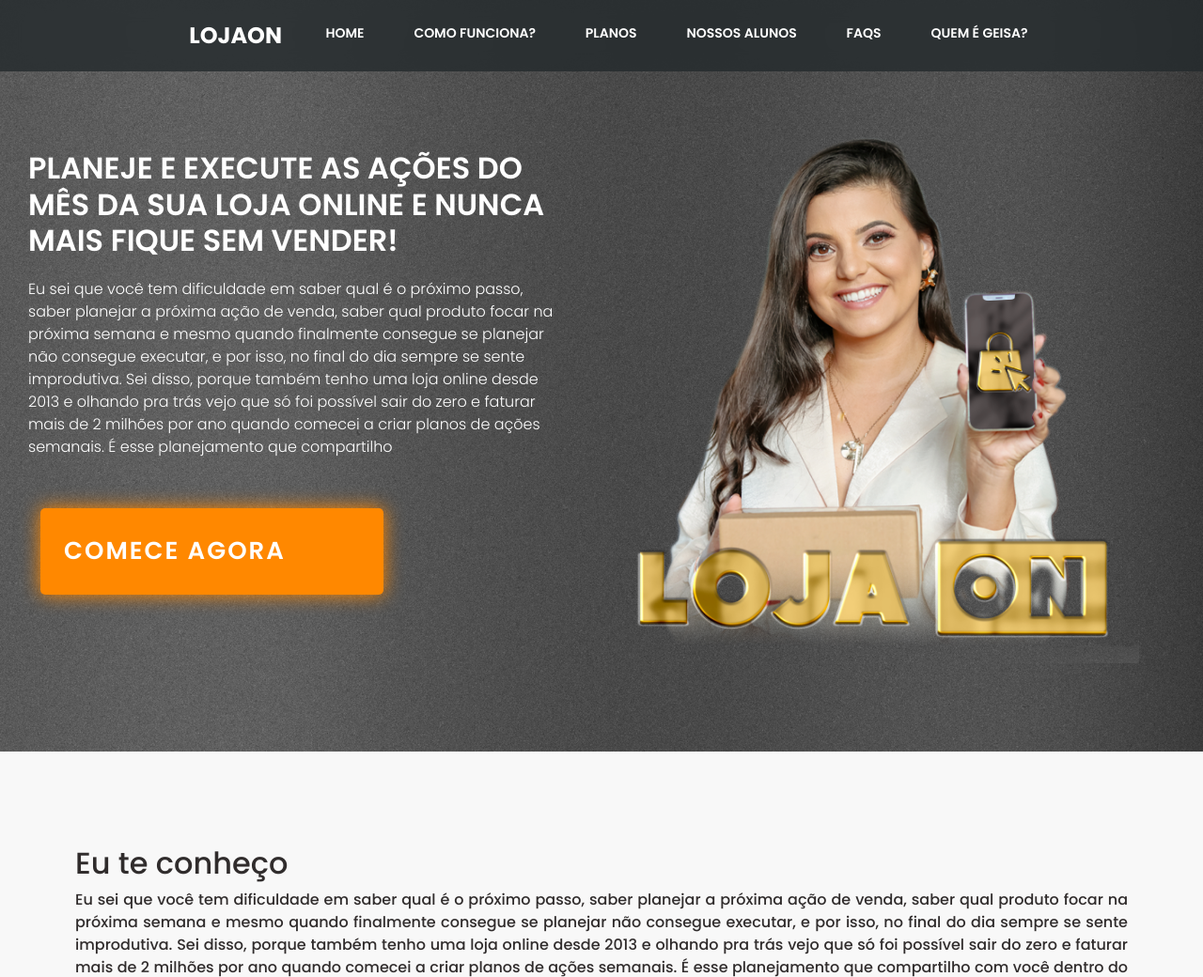
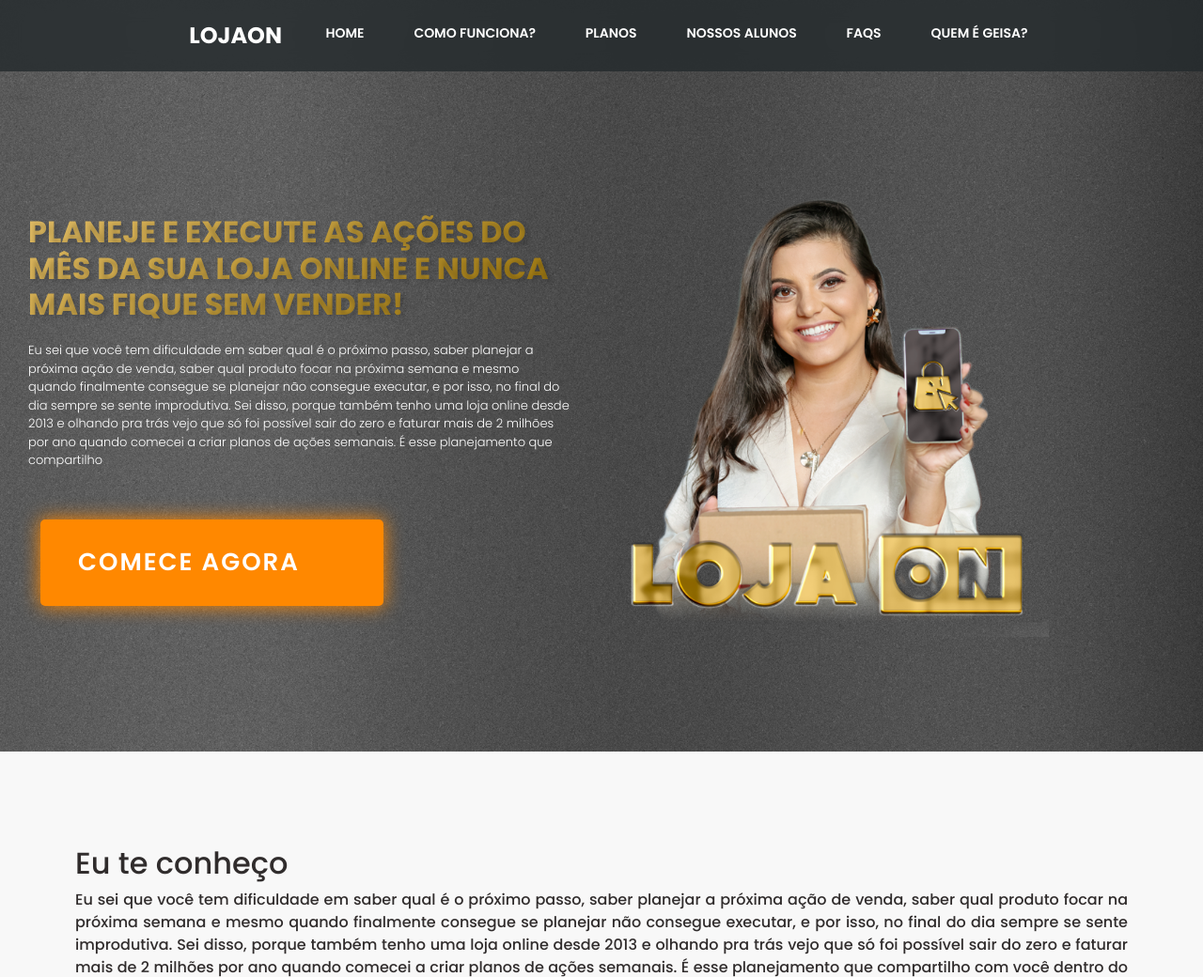
Before and after one commit to Rodrigo-171/Projeto_LojaOn, a PHP site: page / in a window 1280 px wide. Shown: the top 1040 px of the page at 94% size. Run offline with PHP 8.4, Linux system fonts and the light colour scheme; some libraries are stand-ins or nearby versions.

Commit message:
Arrumando o bg

```diff
--- a/css/estilo.css
+++ b/css/estilo.css
@@ -1,38 +1,31 @@
 @import url('https://fonts.googleapis.com/css2?family=Poppins:wght@200;300;500;600;700&display=swap');
-
 * {
     margin: 0;
     padding: 0;
     font-family: 'Poppins', sans-serif;
     color: #302c2c;
 }
-
 body {
     min-height: 100vh;
     align-items: center;
     justify-content: center;
     background-color: rgb(248, 248, 248);
 }
-
 a:hover{
     text-decoration: none;
     color: #fff;
 }
-
-
 /*---------------Menu--------------*/
 .header {
     background-color: rgba(36, 42, 44, 0.8);
     backdrop-filter: blur(10px);
     width: 100%;
 }
-
 .js .header {
     position: fixed;
     width: 100%;
     z-index: 10;
 }
-
 .logo-text {
     text-transform: uppercase;
     font-size: 24px;
@@ -45,7 +38,6 @@ a:hover{
     float: left;
     text-align: right;
 }
-
 .header__btnMenu {
     float: right;
     margin: 1.3em;
@@ -53,33 +45,25 @@ a:hover{
     border: none;
     font-size: 14px;
 }
-
-
 .header__btnMenu i{
     color: #fff!important;
 }
-
 .js .header__nav {
     transition: max-height 1s;
 }
-
 .header__nav {
     clear: left;
 }
-
 .header__nav ul {
     margin: 0;
     padding: 0;
 }
-
 .header__nav li {
     list-style-type: none;
     background-color: rgba(36, 42, 44, 0);
     text-align: center;
     border-bottom: 1px dotted rgba(255, 255, 255, 0.2);
-
 }
-
 .header__nav a {
     color: #fff;
     font-size: 14px;
@@ -90,25 +74,22 @@ a:hover{
     padding: 25px 0;
     transition: 0.5s ease;
 }
-
 .header__nav a:hover {
     color: #ff8800;
 }
-
-
-
-
 /*--------------background image--------------*/
-
 .hero {
     width: 100%;
     height: 100vh;
     padding: 100px 0px;
+    padding: 100px 0px 20px;
     display: flex;
     justify-content: center;
     align-items: center;
     background: url(../img/bg.jpg);
     background-size:cover;
+    background-size:
+    cover;
 }
 
 .hero_div{
@@ -123,15 +104,18 @@ a:hover{
     margin: 30px;
 }
 
-
-
-
 .hero__title {
     width: 100%;
     color: white;
     font-size: 2rem;
     font-weight: 600;
+    font-weight: 900;
     text-transform: uppercase;
+    background-image: linear-gradient(147deg, #e0bb64, #946f07);
+    -webkit-text-fill-color: transparent;
+    -webkit-background-clip: text;
+    color: transparent;
+    text-shadow: 4px 3px 4px rgb(0 0 0 / 16%);
 }
 
 .hero__text {
@@ -139,12 +123,12 @@ a:hover{
     color: white;
     font-weight: 300;
     font-size: 1rem;
+    font-size: 13px;
     margin-top: 20px;
 }
 .btn{
     margin-top: 30px;
 }
-
 .hero__btn {
     width: 100%;
     max-width: 100%;
@@ -153,6 +137,7 @@ a:hover{
     background-color:#ff8800;
     border-radius: 5px;
     padding: 25px 25px;
+    padding: 20px 40px;
     display: flex;
     color: white;
     text-decoration: none;
@@ -163,33 +148,29 @@ a:hover{
     align-items: center;
     letter-spacing: 0.125rem;
 }
-
 .hero__btn:hover {
     background-color: #fca643;
     transition: 0.5s;
 }
-
 .hero_image{
     width: 45%;
     display: flex;
     position: relative;
 }
-
 .hero_image img{
     display: initial;
     position: absolute;
     height: auto;
     width: 100%;
+    width: 480px;
 }
 /*-------- leia mais--------*/
 #mais {
     display: none;
 }
-
 #mais2 {
     display: none;
 }
-
 /*-------container-------*/
 .container {
     margin-right: auto;
@@ -198,12 +179,10 @@ a:hover{
     padding-right: 1em!important;
     max-width: 90%;
 }
-
 /*----TE CONHEÇO---------*/
 .section_conheco{
     padding: 100px 0 0 0;
     text-align: justify;
-
 }
 /*-------COMO FUNCIONA-----*/
 .section_como_func{
@@ -213,44 +192,34 @@ a:hover{
     text-align: justify;
     justify-content: center;
 }
-
 .texto_video{
     text-align: center;
     align-items: center;
 }
-
 .texto_video p{
     margin-top: 30px;
     text-align: justify;
 }
-
-
 .section_como_func h2{
  text-align: center;
 }
-
 section iframe{
     width: 100%;
     height: 50vh;
     margin-top: 30px;
 }
-
 .section_como_func p{
     margin-top: 30px;
     font-size: 1rem;
 }
-
 .div_video{
     max-height: 500px;
     max-width: 980px;
 }
-
-
 /*---------FAQ--------*/
 #FAQ{
     padding: 100px 0 0 0;
 }
-
 .section_faq {
     min-height: 100vh;
     width: 80%;
@@ -259,92 +228,73 @@ section iframe{
     flex-direction: column;
     align-items: center;
 }
-
 .title_faq {
     font-size: 2rem;
     margin: 2rem 0rem;
 }
-
 .faq {
     max-width: 700px;
     margin-top: 2rem;
     padding-bottom: 1rem;
     border-bottom: 2px solid #242a2c;
     cursor: pointer;
-
 }
-
 .pergunta {
     display: flex;
     justify-content: space-between;
     align-items: center;
 }
-
 .pergunta h3 {
     font-size: 1.4rem;
 }
-
 .resposta {
     max-height: 0;
     overflow: hidden;
     transition: max-height 1.4s ease;
 }
-
 .resposta p {
     padding-top: 1rem;
     line-height: 1.6;
     font-size: 1.2rem;
 }
-
 .faq.active .resposta {
     max-height: 300px;
     animation: fade 1s ease-in-out;
 }
-
 .faq.active svg {
     transform: rotate(180deg);
 }
-
 svg {
     transition: transform .5s ease-in;
 }
-
 @keyframes fade {
     from {
         opacity: 0;
         transform: translateY(-10px)
     }
-
     to {
         opacity: 1;
         transform: translateY(0px);
     }
 }
 /*---------video-------*/
-
 .embed-responsive{
     width: 80%!important;
     margin: auto;
 }
-
-
 /*---------Cards Videos Mobile---------*/
 .mobile_galeria{
     display: none;
 }
-
-
 /*---------Cards Videos---------*/
 .section_descubra{
     padding: 100px 0 0 0;
 }
-
 .galeria_video{
     display: flex;
     justify-content: center;
     flex-wrap: wrap;
 }
-
 .card_video{
     width: 285px;
     margin: 0.5rem;
@@ -353,46 +303,38 @@ svg {
     background-color: #021124;
     border-radius: 15px;
 }
-
 .card_video:hover{
     background-color: #262c35;
     transition: 0.5s;
 }
-
 .image_card{
     width: 95px;
     object-fit: cover;
     border-radius: 15px 0 0 15px;
 }
-
 .info_video{
     display: flex;
     flex-direction: column;
     justify-content: center;
     padding: 10px;
 }
-
 .info_video p{
     color: #fff;
     line-height: 1.2;
     margin: 0 0 0.5rem;
 }
-
 .info_video p:first-of-type{
     font-size: .875rem;
     font-weight: 800;
 }
-
 .info_video p:nth-of-type(2){
     height: 1.875rem;
     font-size: 0.75rem;
 }
-
 .info_video p:last-child{
     font-size: .625rem;
     margin: 0.375rem 0 0 1.5rem;
 }
-
 .info_video p:last-of-type::before{
     content: "";
     background-image: url(../img/relogio.gif);
@@ -404,18 +346,15 @@ svg {
     height: 0.875rem;
     margin-left: -1.25rem;
 }
-
 .dur_video{
     display: flex;
 }
-
 .p_subtitulo_video{
     text-align: center;
     margin: 2rem auto;
     max-width: 780px;
     display: block;
 }
-
 .div_p_video{
     max-width: 100%;
     margin: 5%;
@@ -423,20 +362,14 @@ svg {
     justify-content: center;
     align-items: center;
 }
-
 .galeria_video_mobile{
     display: none;
 
 }
-
-
-
-
 /*---------planos----------*/
 .section_planos{
     padding: 100px 0 0 0 ;
 }
-
 .section_planos h1{
     font-size: 2rem;
     text-align: center;
@@ -447,16 +380,13 @@ svg {
     padding: 32px;
     justify-content: center;
 }
-
 .icon {
     width: 64px;
     height: 64px;
 }
-
 .card_plano img {
     width: 100%;
 }
-
 .card_plano {
     display: flex;
     flex-direction: column;
@@ -468,12 +398,10 @@ svg {
     max-height: 468px;
     margin-left: 32px;
 }
-
 .card_plano h3 {
     font-size: 100%;
     margin: 16px 0;
 }
-
 .card_plano span {
     font-weight: 300;
     max-width: 240px;
@@ -481,11 +409,9 @@ svg {
     margin-bottom: 16px;
     min-height: 150px;
 }
-
 main.cards section.card_plano:first-child {
     margin-left: 0;
 }
-
 .card_plano button {
     padding: 0.5rem 1rem;
     text-transform: uppercase;
@@ -496,30 +422,23 @@ main.cards section.card_plano:first-child {
     font-weight: 600;
     color: #fff;
 }
-
 .card_plano.mensal button {
     background:#ff8800
 }
-
 .card_plano.anual button {
     background:#ff8800
 }
-
 .card_plano button:hover{
     background-color: #ffac4e;
     transition: 0.8s;
 }
-
 .card_plano.mensal {
     box-shadow: 20px 20px 50px -30px #afd6ff;
 }
-
 .card_plano.anual {
     box-shadow: 20px 20px 50px -30px #afd6ff;
     ;
 }
-
-
 /*------CARDS ALUNOS------*/
 #alunos{
     padding: 100px 0 20px 0!important;
@@ -529,23 +448,19 @@ main.cards section.card_plano:first-child {
     width: 100%;
     padding: 40px 0 !important;
 }
-
 .slide-container h1{
     text-transform: uppercase;
     text-align: center;
 }
-
 .slide-content {
     margin: 20px 40px;
     overflow: hidden;
     border-radius: 25px;
 }
-
 .card {
     border-radius: 25px;
     background-color: #FFF;
 }
-
 .image-content,
 .card-content {
     display: flex;
@@ -553,13 +468,11 @@ main.cards section.card_plano:first-child {
     align-items: center;
     padding: 10px 14px;
 }
-
 .image-content {
     position: relative;
     row-gap: 5px;
     padding: 25px 0;
 }
-
 .overlay {
     position: absolute;
     left: 0;
@@ -570,7 +483,6 @@ main.cards section.card_plano:first-child {
 
     border-radius: 25px 25px 0 25px;
 }
-
 .overlay::before,
 .overlay::after {
     content: '';
@@ -581,12 +493,10 @@ main.cards section.card_plano:first-child {
     width: 40px;
     background:#ffd18b;
 }
-
 .overlay::after {
     border-radius: 0 25px 0 0;
     background-color: #FFF;
 }
-
 .card-image {
     position: relative;
     height: 150px;
@@ -595,7 +505,6 @@ main.cards section.card_plano:first-child {
     background: #FFF;
     padding: 3px;
 }
-
 .card-image .card-img {
     height: 100%;
     width: 100%;
@@ -603,19 +512,16 @@ main.cards section.card_plano:first-child {
     border-radius: 50%;
     border: 4px solid #4070F4;
 }
-
 .name {
     font-size: 18px;
     font-weight: 500;
     color: #333;
 }
-
 .description {
     font-size: 14px;
     color: #707070;
     text-align: center;
 }
-
 .button {
     border: none;
     font-size: 16px;
@@ -627,57 +533,44 @@ main.cards section.card_plano:first-child {
     cursor: pointer;
     transition: all 0.3s ease;
 }
-
 .button:hover {
     background: #265DF2;
 }
-
 .swiper-navBtn {
     color: rgb(36, 42, 44)!important;
     transition: color 0.3s ease;
 }
-
 .swiper-navBtn:hover {
     color: #4070F4;
 }
-
 .swiper-navBtn::before,
 .swiper-navBtn::after {
     font-size: 35px;
 }
-
 .swiper-button-next {
     right: 0;
     top: 60%!important;
 
 }
-
 .swiper-button-prev {
     left: 0;
     top: 60%!important
 }
-
 .swiper-pagination-horizontal{
     bottom: 10px!important;
 }
-
 .swiper-pagination-bullet {
     background-color: #daa520!important;
     opacity: 1;
 }
-
 .swiper-pagination-bullet-active {
     background-color: #daa520!important;
 }
-
-
 /* QUEM É GEISA? */
-
 .quem_geisa{
     width: 100%;
     background-color: #010304;
 }
-
 .container_geisa{
     display: flex;
     max-width: 1060px;
@@ -686,53 +579,42 @@ main.cards section.card_plano:first-child {
     padding-bottom: 0;
     margin: 0 auto 0 auto;
 }
-
 .texto_geisa{
     width: 100%;
     padding: 50px;
 }
-
 .texto_geisa h1{
     color: white;
     font-size: 2.5rem;
     letter-spacing: 0.5rem;
 }
-
 .texto_geisa p{
     color: white;
     font-size: 1rem;
     letter-spacing: 0.1rem;
 }
-
 /*    FOOTER    */
-
 .footer{
     background-color: #242a2c;
     padding: 70px 0;
 }
-
 .row{
     display: flex;
     flex-wrap: wrap;
     margin-right: 15px;
     margin-left: 15px;
 }
-
 .footer ul{
     list-style: none;
 }
-
 .container_footer{
     max-width: 1170px;
     margin: auto;
-
 }
-
 .footer_col{
     width: 33%;
     padding: 0 15px;
 }
-
 .footer_col h4{
     font-size: 18px;
     color: #fff;
@@ -741,7 +623,6 @@ main.cards section.card_plano:first-child {
     font-weight: 500;
     position: relative;
 }
-
 .footer_col h4::before{
     content: '';
     position: absolute;
@@ -752,11 +633,9 @@ main.cards section.card_plano:first-child {
     box-sizing: border-box;
     width: 50px;
 }
-
 .footer_col ul li:not(:last-child){
     margin-bottom: 10px;
 }
-
 .footer_col ul li a{
     font-size: 16px;
     text-transform: capitalize;
@@ -767,12 +646,10 @@ main.cards section.card_plano:first-child {
     display: block;
     transition: all 0.3s ease;
 }
-
 .footer_col ul li a:hover{
     color: #fff;
     padding-left: 8px;
 }
-
 .footer_col .social-links a{
     display: inline-block;
     height: 40px;
@@ -785,57 +662,43 @@ main.cards section.card_plano:first-child {
     color: #ffffff!important;
     transition: all 0.5s ease;
 }
-
 .footer_col .social-links a:hover{
     background-color: #fff;
 }
-
 .footer_col .social-links a>i{
     color: white;
     }
-
 .footer_col .social-links a:hover>i{
     color: black;
     }
 
-
 /* Footer Responsive*/
-
-
-
 /*--------- MEDIA SCREEN ------------*/
-
 @media screen and (min-width: 1025px) {
     .header {
         position: fixed;
     }
-
     .logo-text {
         width: 25%;
         box-sizing: border-box;
     }
-
     .header__btnMenu {
         display: none;
     }
-
     .header__nav {
         float: left;
         width: 75%;
         clear: none;
         max-width: 800px;
     }
-
     .header__nav ul {
         display: flex;
         justify-content: space-around;
     }
-
     .header__nav li {
         border-bottom: none;
         flex-grow: 1;
     }
-
     .header__nav a {
         background-color: rgba(36, 42, 44, 0);
 
@@ -849,8 +712,8 @@ main.cards section.card_plano:first-child {
     }
 
 
+
 }
-
 @media screen and (max-width:1025px){
     .galeria_video{
         display: none!important;
@@ -861,85 +724,64 @@ main.cards section.card_plano:first-child {
         justify-content: center;
         flex-wrap: wrap;
     }
-
     .hero_div{
         flex-direction: column-reverse;
         place-items:center;
     }
-
     .container_geisa{
         flex-direction: column-reverse;
     }
-
     .container_geisa .foto_geisa{
         text-align: center;
         max-width: 600px;
     }
-
     .container_geisa .foto_geisa img{
         width: 100%;
         height: auto;
     }
-
     .texto_geisa h1{
         text-align: center;
     }
-
     .texto_geisa p{
         justify-content: center;
     }
 }
-
 @media screen and (max-width: 470px) {
     .hero{
         height: auto!important;
     }
-
     .embed-responsive{
         width: 100%!important;
     }
-
     .card{
         flex-direction: column;
     }
 }
-
-
-
 @media screen and (max-width: 768px) {
     .slide-content {
         margin: 0 10px;
     }
-
     .swiper-navBtn {
         display: none !important;
     }
-
     .footer_col{
         width: 50%;
         margin-bottom: 30px;
     }
-
     .cards {
         flex-direction: column;
     }
-
     .card_plano {
         margin-left: 0;
         margin-bottom: 32px;
     }
-
     .card-plano:last-child {
         margin-bottom: 0;
     }
-
     .card_plano button {
         font-size: 70%;
     }
 }
-
-
-
 @media(max-width:574px){
     .footer_col{
         width: 100%;
```
